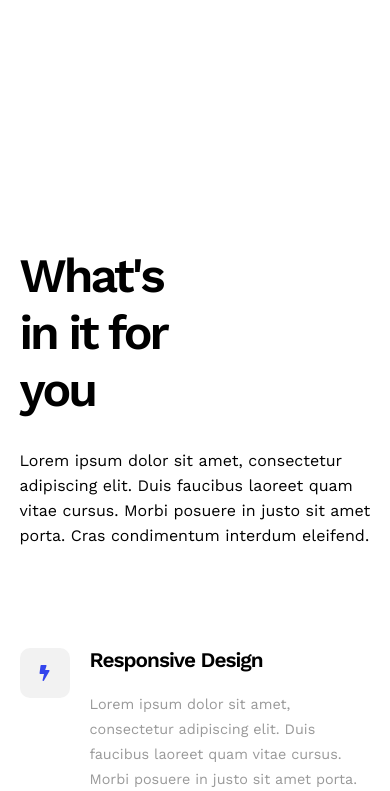
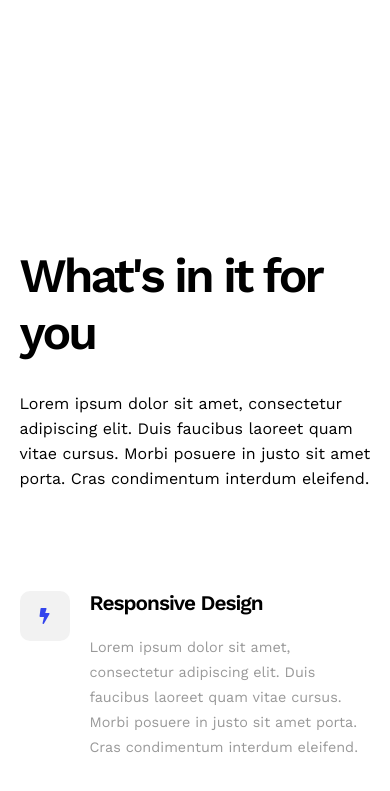
Before and after one commit to emmanuelojiji/famousui, a plain HTML site: page index.html in a window 390 px wide. Shown: the part 914-1705 px from the top of the page. Drawn offline with nearby package versions, Linux system fonts and the light colour scheme.

Commit message:
Width 100%

```diff
--- a/index.scss
+++ b/index.scss
@@ -99,9 +99,14 @@ header {
   .services-right {
     height: 100%;
     width: 50%;
+
+    @media only screen and (max-width: 664px) {
+      width: 100%;
+    }
   }
 
   .services-left {
+
     h2 {
       margin-bottom: 30px;
       font-size: 3em;
```
Also changed, not shown: index.css, 1 other file.
